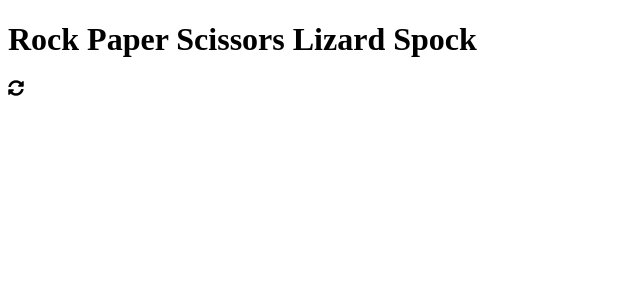
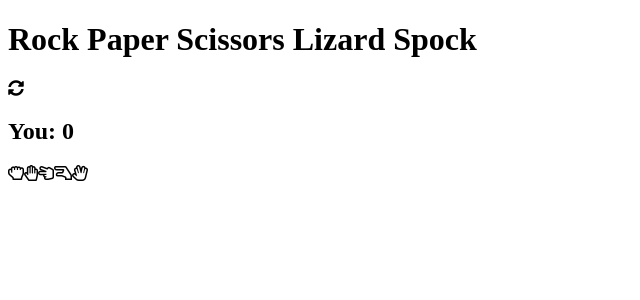
Before and after one commit to Shcoobz/advancedJS_spock-rock-game, a React (Vite) app: page / in a window 1280 px wide. Shown: the top 300 px of the page, without its empty margins (0-640 px from the left). Built offline with nearby package versions, Linux system fonts and the light colour scheme; the HTML template or start-up script is replaced by a standard one.

Commit message:
created player container

```diff
--- a/src/App.jsx
+++ b/src/App.jsx
@@ -1,8 +1,10 @@
+import { useState } from 'react';
+
+import Header from './components/Header';
+import PlayerContainer from './components/PlayerContainer';
+
+import { startConfetti, stopConfetti, removeConfetti } from './confetti';
 import { rules, choices, computerRandomChoice, displayRule } from './game';
-
-import { useState } from 'react';
-import Header from './components/Header';
-import { startConfetti, stopConfetti, removeConfetti } from './confetti';
 
 function App() {
   const [scores, setScores] = useState({ player: 0, computer: 0 });
@@ -55,6 +57,7 @@ function App() {
   return (
     <div className='game-container'>
       <Header resetAll={resetAll} />
+      <PlayerContainer score={scores.player} choice={playerChoice} onSelect={select} />
     </div>
   );
 }
--- /dev/null
+++ b/src/components/PlayerContainer.jsx
@@ -0,0 +1,40 @@
+function PlayerContainer({ score, choice, onSelect }) {
+  return (
+    <div className='player-container' id='player'>
+      <h2>
+        <span className='player-human'>You: </span>
+        <span id='playerScore'>{score}</span>
+        <span className='choice' id='playerChoice'>
+          {choice}
+        </span>
+      </h2>
+      <i
+        className='far fa-hand-rock'
+        title='Rock'
+        id='playerRock'
+        onClick={() => onSelect('rock')}></i>
+      <i
+        className='far fa-hand-paper'
+        title='Paper'
+        id='playerPaper'
+        onClick={() => onSelect('paper')}></i>
+      <i
+        className='far fa-hand-scissors'
+        title='Scissors'
+        id='playerScissors'
+        onClick={() => onSelect('scissors')}></i>
+      <i
+        className='far fa-hand-lizard'
+        title='Lizard'
+        id='playerLizard'
+        onClick={() => onSelect('lizard')}></i>
+      <i
+        className='far fa-hand-spock'
+        title='Spock'
+        id='playerSpock'
+        onClick={() => onSelect('spock')}></i>
+    </div>
+  );
+}
+
+export default PlayerContainer;
```
